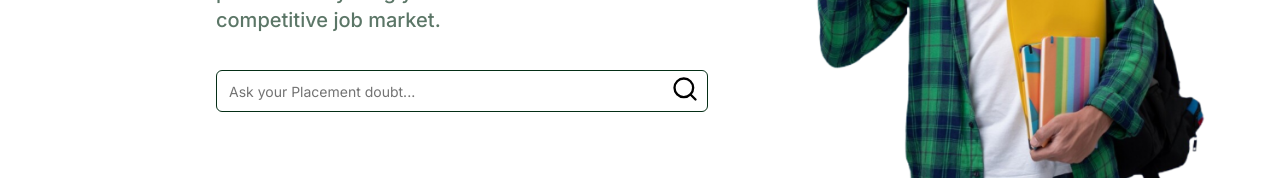
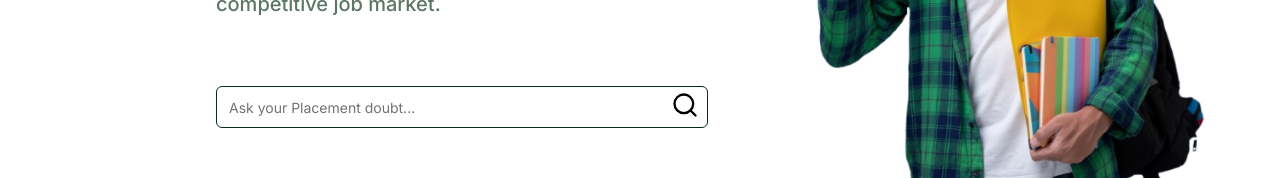
Before and after one commit to inehadev/placementEdge, a Next.js app: page / in a window 1280 px wide. Shown: the part 406-584 px from the top of the page. Built offline with nearby package versions, Linux system fonts and the light colour scheme; no server answers.

Commit message:
solved error

```diff
--- a/src/component/Home.tsx
+++ b/src/component/Home.tsx
@@ -21,7 +21,7 @@ const Home = () => {
               provide everything you need to succeed in the <br />
               competitive job market.
             </p>
-           <div className='ml-10 mt-4 flex  border border-green-950 rounded-md w-[80%]' ><Input type='text'  placeholder='Ask your Placement doubt... ' className=" outline-none border-none bg-transparent "/> <Link href={'/ai-response'}> <Search size={28} className='mt-1 mr-2'/></Link></div>
+           <div className='ml-10 mt-12 flex  border border-green-950 rounded-md w-[80%]' ><Input type='text'  placeholder='Ask your Placement doubt... ' className=" outline-none border-none bg-transparent "/> <Link href={'/ai-response'}> <Search size={28} className='mt-1 mr-2'/></Link></div>
           </div>
 
           <div className="flex justify-center items-center ">
```
